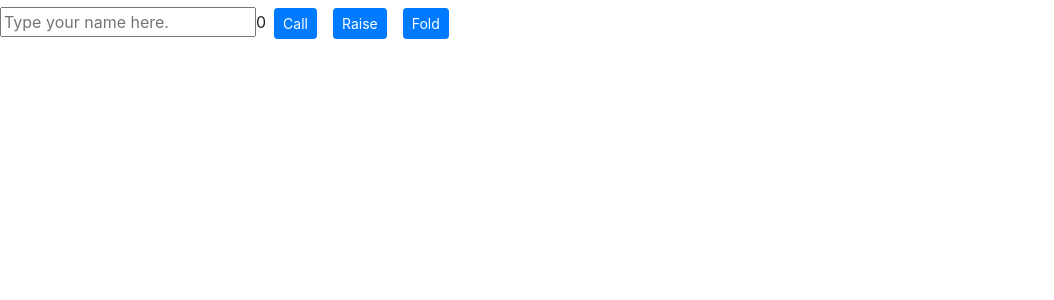
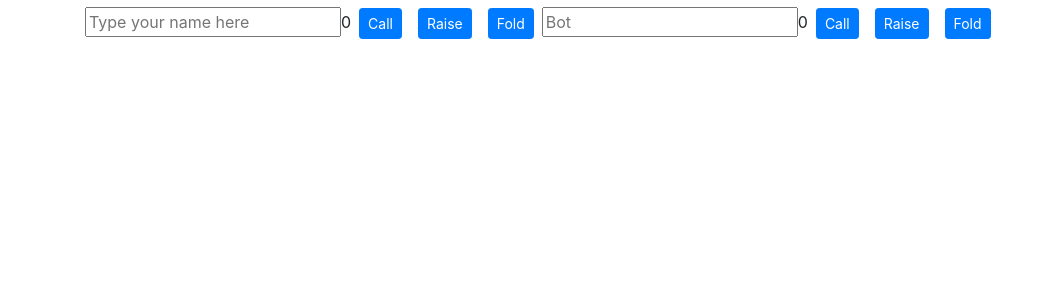
Before and after one commit to bryantong23/HUPoker, a React (Create React App) app: page / in a window 1280 px wide. Shown: the top 300 px of the page, without its empty margins (0-1054 px from the left). Built offline with nearby package versions, Linux system fonts and the light colour scheme.

Commit message:
Action banner for both player and bot

```diff
--- a/src/App.js
+++ b/src/App.js
@@ -1,17 +1,35 @@
-import logo from './logo.svg';
-import './App.css';
-import PlayerBanner from './components/playerBanner';
-import React, { Component } from 'react';
+import logo from "./logo.svg";
+import "./App.css";
+import PlayerBanner from "./components/playerBanner";
+import Players from "./components/players";
+import React, { Component } from "react";
 
 class App extends Component {
-  constructor(props){
-    super(props)
-    this.state = {visible:true}
+  // state = {
+  //   players: [
+  //     { id: 1, name: "Type your name here", stackSize: 0 },
+  //     { id: 2, name: "Bot", stackSize: 0 },
+  //   ],
+  // };
+  constructor(props) {
+    super(props);
+    this.state = { players: [{ id: 1, name: "Type your name here", stackSize: 0 },
+    { id: 2, name: "Bot", stackSize: 0 },] };
   }
+
+  handleCall = (playerId) => {console.log('Call')};
+
+  handleRaise = (playerId) => {console.log('Raise')};
+
+  handleFold = (playerId) => {console.log('Fold')};
+
   render() {
     return (
       <React.Fragment>
-        <PlayerBanner />
+        {/* <PlayerBanner /> */}
+        <main className="container">
+          <Players players={this.state.players} onCall={this.handleCall} onRaise={this.handleRaise} onFold={this.handleFold}/>
+        </main>
       </React.Fragment>
       // <div className="App">
       //   <header className="App-header">
@@ -29,11 +47,8 @@ class App extends Component {
       //     </a>
       //   </header>
       // </div>
-
     );
-
   }
-
 }
 
 export default App;
--- a/src/components/playerBanner.jsx
+++ b/src/components/playerBanner.jsx
@@ -2,33 +2,40 @@ import React, { Component } from "react";
 
 class PlayerBanner extends Component {
   state = {
-    name: "Type your name here.",
+    name: "Type your name here",
     stackSize: 0,
   };
   render() {
+    console.log("test 1");
+
     return (
       <React.Fragment>
+        {this.props.children}
         <input
           type="text"
           id="name"
           name="name"
-          placeholder={this.state.name}
+          placeholder={this.props.player.name}
         ></input>
-        <span>{this.state.stackSize}</span>
+        <span>{this.props.player.stackSize}</span>
         <button
-          //onClick={() => this.handleIncrement({ id: 1 })}
-          //onClick={() => this.props.onIncrement(this.props.counter)}
+          onClick={() => this.props.onCall(this.props.player.id)}
           className="btn btn-primary btn-sm m-2"
         >
           Call
         </button>
         <button
-          //onClick={() => this.props.onDelete(this.props.counter.id)}
+          onClick={() => this.props.onRaise(this.props.player.id)}
           className="btn btn-primary btn-sm m-2"
         >
           Raise
         </button>
-        <button className="btn btn-primary btn-sm m-2">Fold</button>
+        <button
+          onClick={() => this.props.onFold(this.props.player.id)}
+          className="btn btn-primary btn-sm m-2"
+        >
+          Fold
+        </button>
       </React.Fragment>
     );
   }
--- a/src/components/players.jsx
+++ b/src/components/players.jsx
@@ -1,9 +1,23 @@
 import React, { Component } from "react";
+import PlayerBanner from "./playerBanner";
 
 class Players extends Component {
-  state = {};
   render() {
-    return <div></div>;
+    console.log("test");
+    const { onCall, onRaise, onFold, players } = this.props;
+    return (
+      <div>
+        {players.map((player) => (
+          <PlayerBanner
+            key={player.id}
+            player={player}
+            onCall={onCall}
+            onRaise={onRaise}
+            onFold={onFold}
+          ></PlayerBanner>
+        ))}
+      </div>
+    );
   }
 }
 
```
Also changed, not shown: 1 other file (tests, documents, lock files or other folders).
